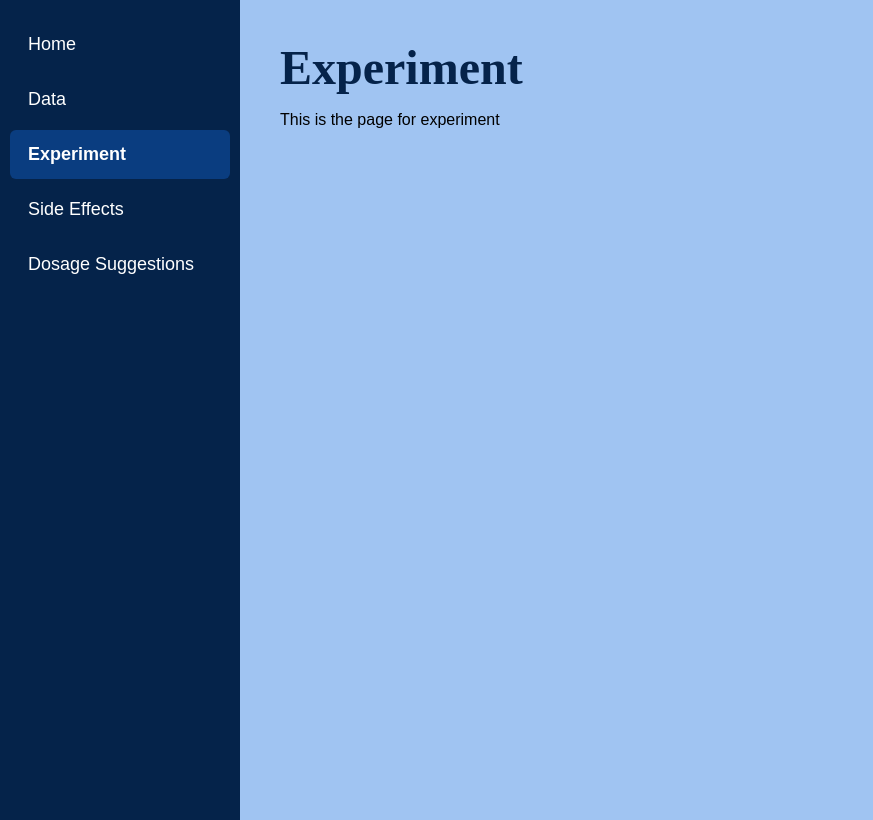
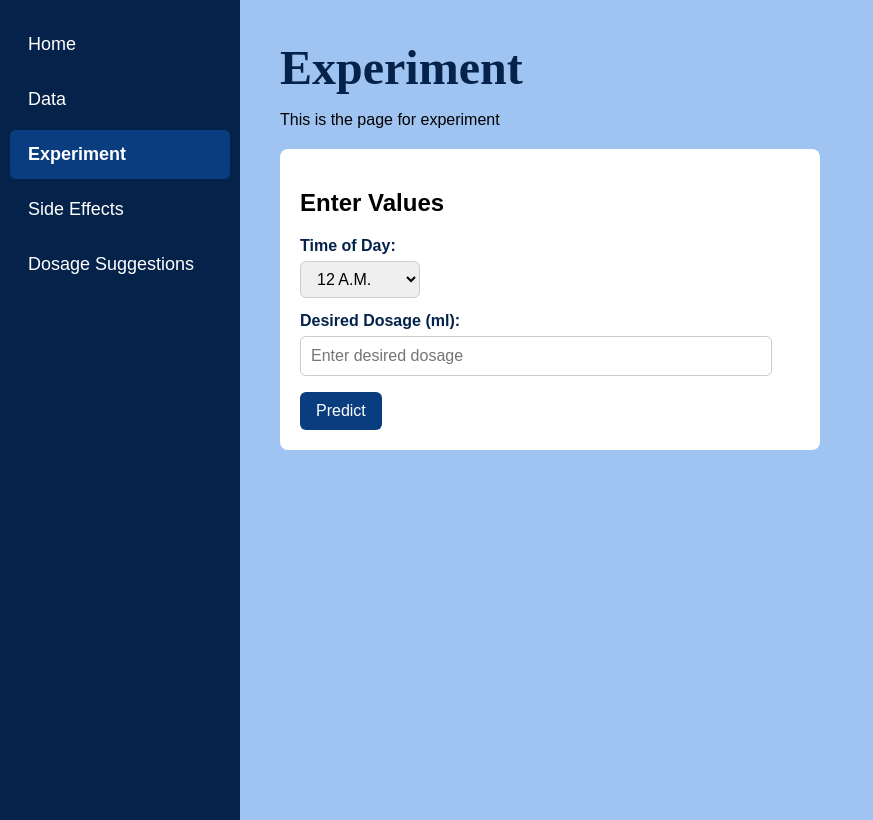
Before and after one commit to pianapolataa/hophacks, a Flask app: page /experiment in a window 1280 px wide. Shown: the whole page, without its empty margins (0-873 px from the left). Run offline with Flask 3, Linux system fonts and the light colour scheme.

Commit message:
Experiment edits

```diff
--- a/templates/experiment.html
+++ b/templates/experiment.html
@@ -84,10 +54,55 @@
             color: #05234a;
             font-family: 'Merriweather', serif;
             font-size: 48px;
-            margin: 0 0 8px 0;
+            margin: 0 0 16px 0;
         }
 
+        .form-container {
+            margin-top: 20px;
+            background: white;
+            padding: 20px;
+            border-radius: 8px;
+            max-width: 500px;
+        }
 
+        .form-container label {
+            display: block;
+            margin-bottom: 6px;
+            font-weight: bold;
+            color: #05234a;
+        }
+
+        .form-container input {
+            width: 90%;
+            padding: 10px;
+            margin-bottom: 16px;
+            border-radius: 6px;
+            border: 1px solid #ccc;
+            font-size: 16px;
+        }
+
+        .form-container button {
+            padding: 10px 16px;
+            font-size: 16px;
+            border: none;
+            border-radius: 6px;
+            background-color: #0a3d80;
+            color: white;
+            cursor: pointer;
+        }
+select {
+    padding: 8px 12px;   /* space inside */
+    font-size: 16px;     /* larger text */
+    border-radius: 6px;  /* rounded corners */
+    border: 1px solid #ccc;
+    width: 120px;        /* control width */
+        margin-bottom: 14px; /* 👈 adds space below */
+
+}
+
+        .form-container button:hover {
+            background-color: #05234a;
+        }
     </style>
 </head>
 <body>
@@ -104,6 +119,43 @@
     <div class="main-content">
         <h1>Experiment</h1>
         <p>This is the page for experiment</p>
+<div class="form-container">
+    <h2>Enter Values</h2>
+
+    <label for="value1">Time of Day:</label>
+    <select id="value1" name="value1">
+        <!-- Generate 24 options -->
+        <option value="1">12 A.M.</option>
+        <option value="2">1 A.M.</option>
+        <option value="3">2 A.M.</option>
+        <option value="4">3 A.M.</option>
+        <option value="5">4 A.M.</option>
+        <option value="6">5 A.M.</option>
+        <option value="7">6 A.M.</option>
+        <option value="8">7 A.M.</option>
+        <option value="9">8 A.M.</option>
+        <option value="10">9 A.M.</option>
+        <option value="11">10 A.M.</option>
+        <option value="12">11 A.M.</option>
+        <option value="13">12 P.M.</option>
+        <option value="14">1 P.M.</option>
+        <option value="15">2 P.M.</option>
+        <option value="16">3 P.M.</option>
+        <option value="17">4 P.M.</option>
+        <option value="18">5 P.M.</option>
+        <option value="19">6 P.M.</option>
+        <option value="20">7 P.M.</option>
+        <option value="21">8 P.M.</option>
+        <option value="22">9 P.M.</option>
+        <option value="23">10 P.M.</option>
+        <option value="24">11 P.M.</option>
+    </select>
+
+    <label for="value2">Desired Dosage (ml):</label>
+    <input type="number" id="value2" name="value2" placeholder="Enter desired dosage">
+
+    <button type="button">Predict</button>
+</div>
     </div>
 </body>
 </html>
```
Also changed, not shown: other parts of templates/experiment.html (+6 -36 lines), 1 other file. Lines whose indentation alone changed are shown as unchanged.
